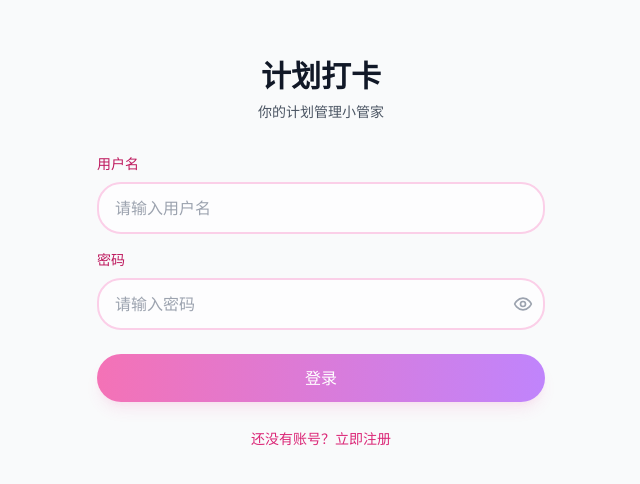
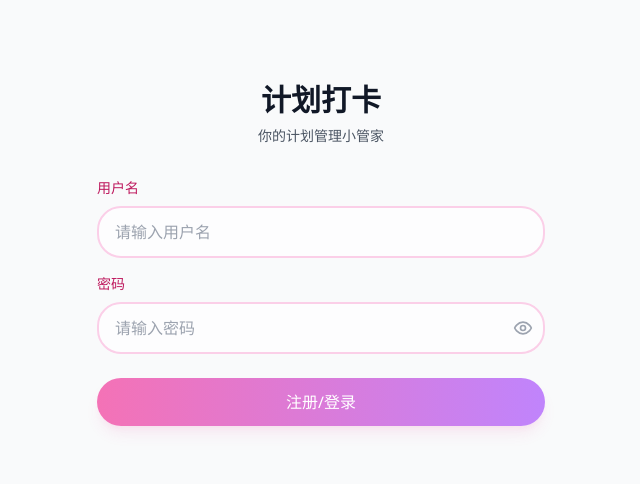
Before and after one commit to JingkunF/plan-check-in, a React (Vite) app: page /login in a window 1280 px wide. Shown: the part 158-642 px from the top of the page, without its empty margins (319-959 px from the left). Built offline with nearby package versions, Linux system fonts and the light colour scheme; no server answers.

Commit message:
前端登录注册一体化

```diff
--- a/src/pages/Login.jsx
+++ b/src/pages/Login.jsx
@@ -10,7 +10,7 @@ function Login() {
   const [loading, setLoading] = useState(false);
   const [error, setError] = useState('');
 
-  const { login } = useAuth();
+  const { login, register } = useAuth();
   const navigate = useNavigate();
 
   const handleSubmit = async (e) => {
@@ -18,14 +18,30 @@ function Login() {
     setLoading(true);
     setError('');
 
+    // 先尝试登录
     const result = await login(username, password);
-
     if (result.success) {
       navigate('/');
+      setLoading(false);
+      return;
+    }
+    // 登录失败，尝试自动注册
+    if (result.error && (result.error.includes('用户名') || result.error.includes('401'))) {
+      const regResult = await register({ username, password });
+      if (regResult.success) {
+        // 注册成功后自动登录
+        const loginResult = await login(username, password);
+        if (loginResult.success) {
+          navigate('/');
+        } else {
+          setError(loginResult.error);
+        }
+      } else {
+        setError(regResult.error);
+      }
     } else {
       setError(result.error);
     }
-
     setLoading(false);
   };
 
@@ -101,17 +117,8 @@ function Login() {
               disabled={loading}
               className="btn-primary w-full flex justify-center"
             >
-              {loading ? '登录中...' : '登录'}
+              {loading ? '处理中...' : '注册/登录'}
             </button>
-          </div>
-
-          <div className="text-center">
-            <Link
-              to="/register"
-              className="text-primary-600 hover:text-primary-500 text-sm"
-            >
-              还没有账号？立即注册
-            </Link>
           </div>
         </form>
       </div>
```
